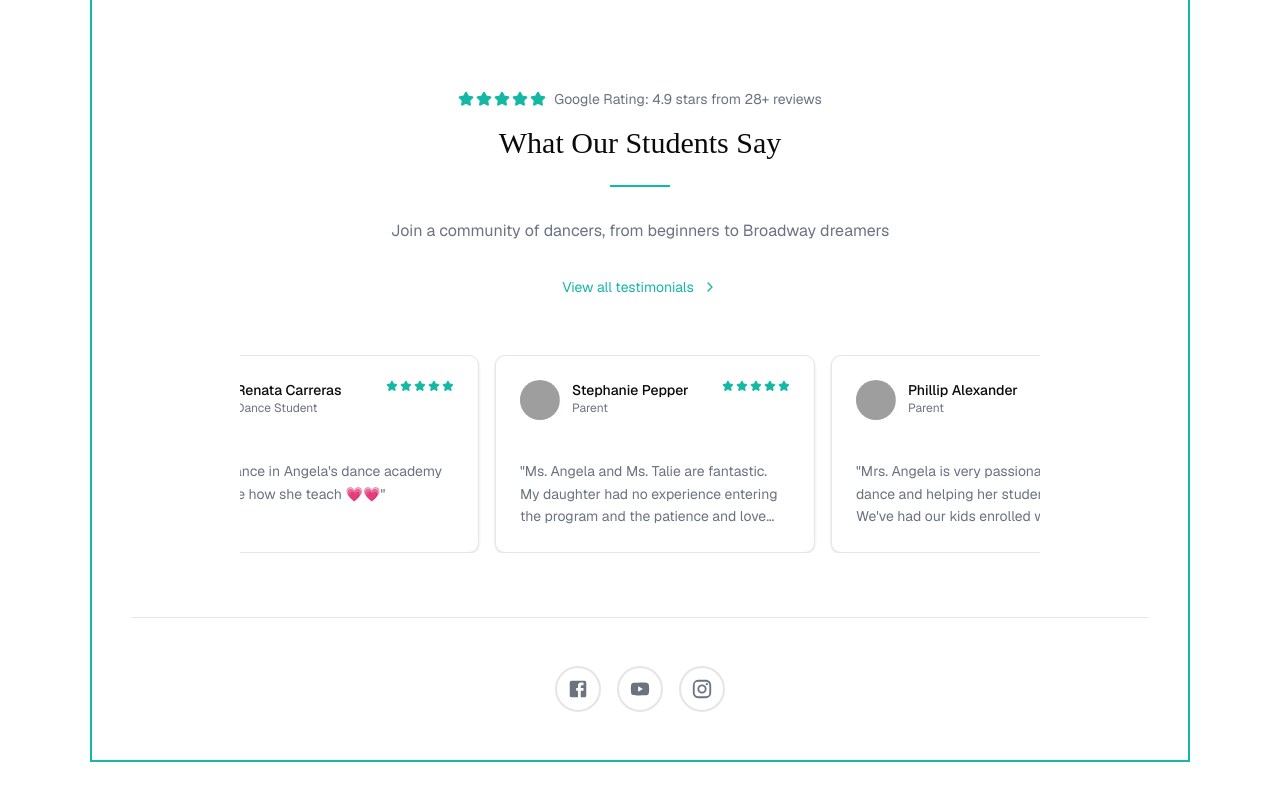
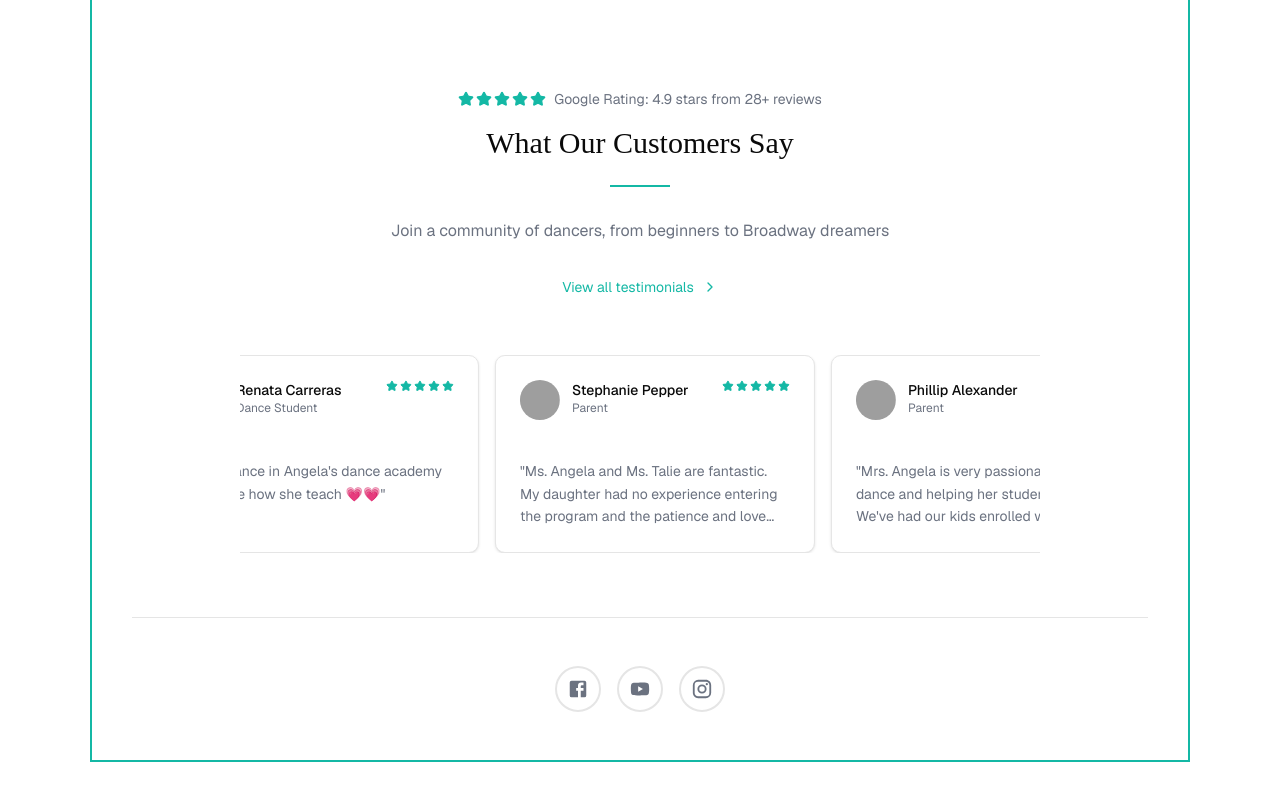
Before and after one commit to ledo9315/dance_academy, a Next.js app: page / in a window 1280 px wide. Shown: the part 2238-3038 px from the top of the page. Built offline with nearby package versions, Linux system fonts and the light colour scheme; grey boxes are pictures that could not be loaded; a web font is replaced by a local one.

Commit message:
Ändere den Titel in der Testimonial-Komponente von "What Our Students Say" zu "What Our Customers Say".

```diff
--- a/components/Testimonial.tsx
+++ b/components/Testimonial.tsx
@@ -112,7 +112,7 @@ export function TestimonialSection() {
         </div>
 
         <h2 className="text-2xl sm:text-3xl font-light mb-4 sm:mb-6">
-          What Our Students Say
+          What Our Customers Say
         </h2>
         <div className="border border-accent w-15 mx-auto mb-6 sm:mb-8" />
 
```
